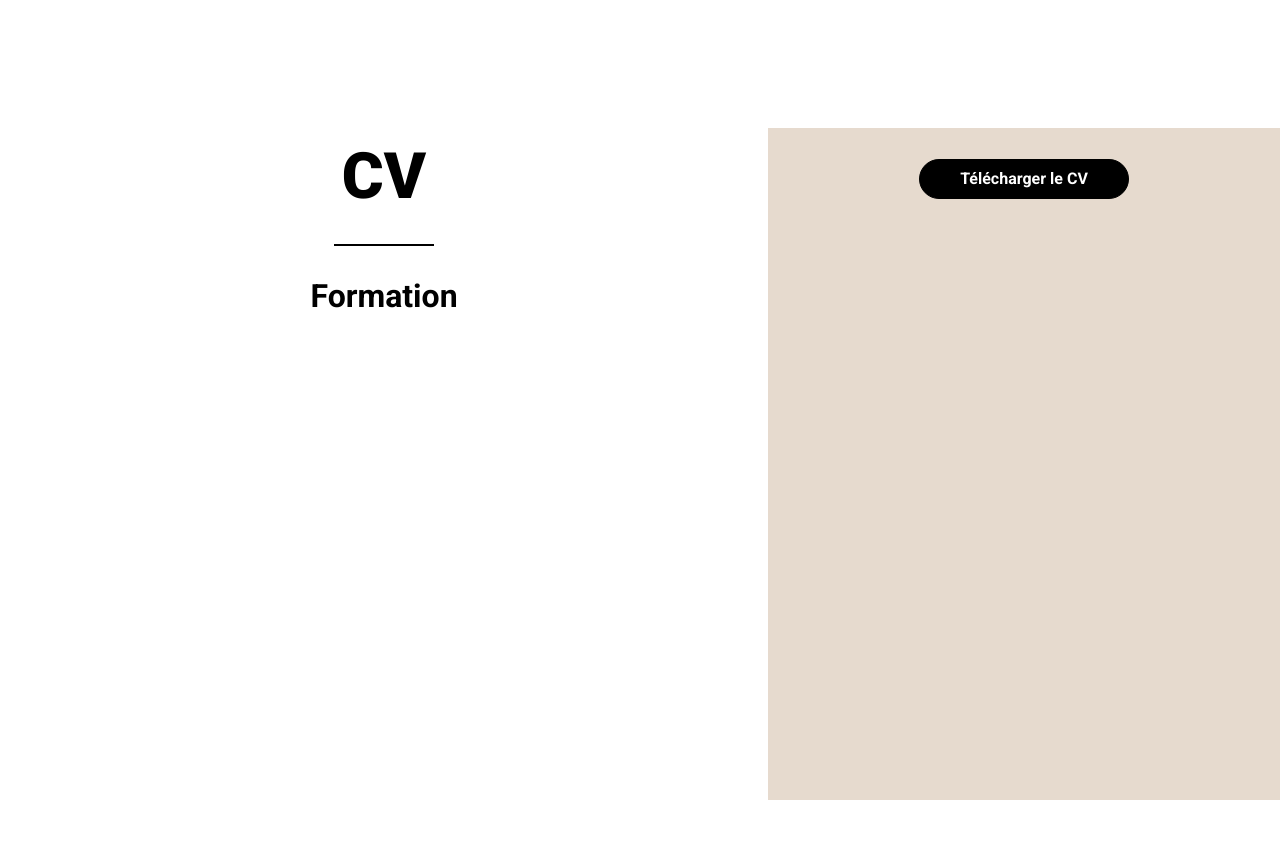
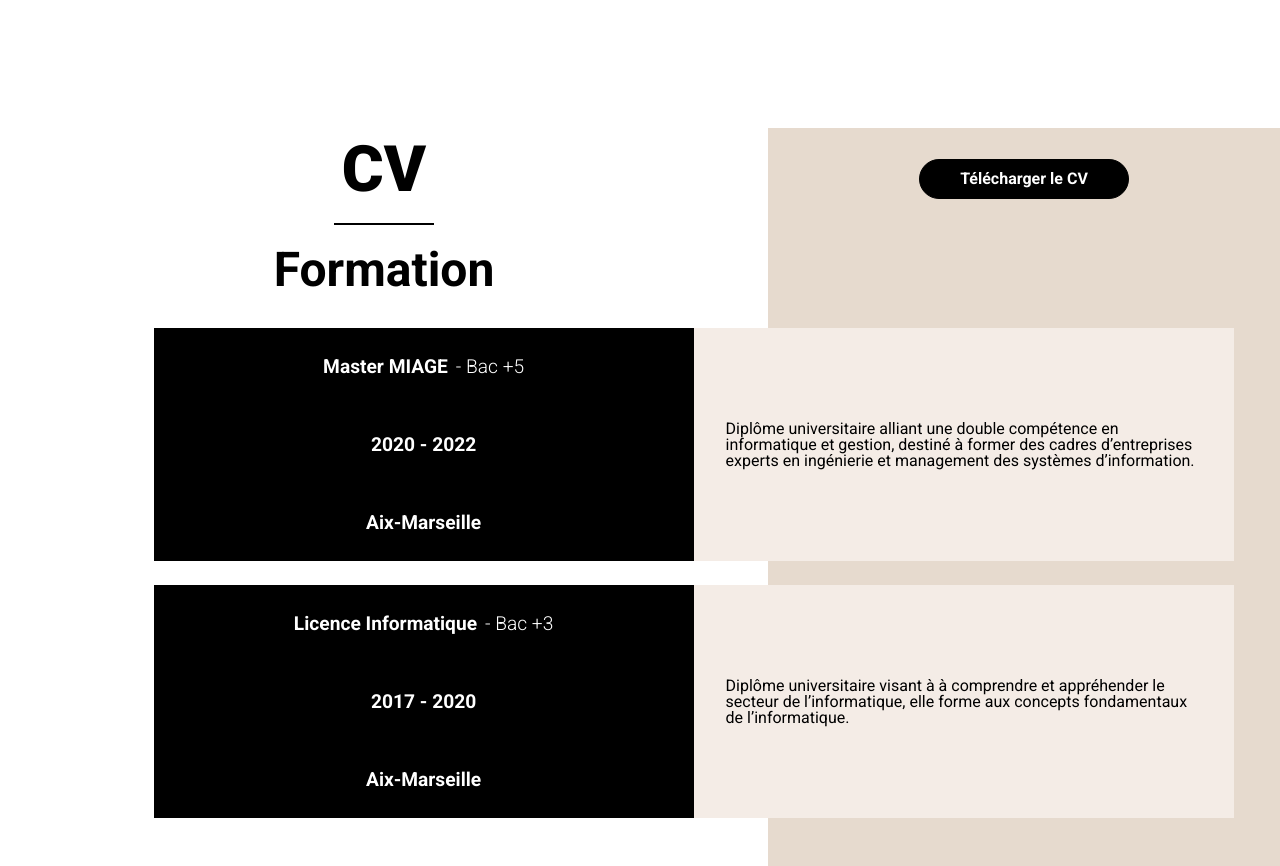
Before and after one commit to anzivinojul/portfolio, an Angular app: page / in a window 1280 px wide. Shown: the part 800-1666 px from the top of the page. Before the commit the page ends 1600 px from the top, so only its background shows below. Built offline with nearby package versions, Linux system fonts and the light colour scheme.

Commit message:
cv-education-page

```diff
--- a/src/app/pages/cv-education/cv-education.component.html
+++ b/src/app/pages/cv-education/cv-education.component.html
@@ -19,8 +19,42 @@
 
   </div>
 
-  <div class="container-card">
-
+  <div class="container-cards">
+    <div class="container-card-1">
+      <div class="container-card-1-left">
+        <div class="diploma">
+          <h3 id="diploma-title">Master MIAGE</h3>
+          <h3 id="diploma-year"> - Bac +5</h3>
+        </div>
+        <h3 id="years">2020 - 2022</h3>
+        <h3 id="region">Aix-Marseille</h3>
+      </div>
+      <div class="container-card-1-right">
+        <p id="description">
+          Diplôme universitaire alliant une double compétence en informatique et gestion,
+          destiné à former des cadres d’entreprises experts en ingénierie et management
+          des systèmes d’information.
+        </p>
+      </div>
+    </div>
+    <div class="container-card-2">
+      <div class="container-card-2-left">
+        <div class="diploma">
+          <h3 id="diploma-title">Licence Informatique</h3>
+          <h3 id="diploma-year"> - Bac +3</h3>
+        </div>
+        <h3 id="years">2017 - 2020</h3>
+        <h3 id="region">Aix-Marseille</h3>
+      </div>
+      <div class="container-card-2-right">
+        <p id="description">
+          Diplôme universitaire visant à à comprendre et appréhender le secteur de l’informatique,
+          elle forme aux concepts fondamentaux de l’informatique.
+        </p>
+      </div>
+    </div>
   </div>
 
+  <div class="container-bottom"></div>
+
 </div>
--- a/src/app/pages/cv-education/cv-education.component.scss
+++ b/src/app/pages/cv-education/cv-education.component.scss
@@ -8,7 +8,7 @@
 
 .container-cv-education {
     width: 100%;
-    height: calc(100vh - 128px);
+    min-height: calc(100vh - 128px);
     position: relative;
 
     .background-landing-left {
@@ -32,9 +32,11 @@
     }
 
     .container-top {
-      min-width: 100%;
-      min-height: 30%;
+      width: 100%;
+      height: 200px;
+      min-height: 200px;
       display: flex;
+      padding-bottom: space(3);
 
       .container-top-left {
         min-width: 60%;
@@ -55,7 +57,7 @@
         }
 
         #title-header {
-          font-size: 2em;
+          font-size: 3em;
           font-weight: 700;
         }
       }
@@ -74,4 +76,94 @@
       }
 
     }
+
+    .container-cards {
+      display: flex;
+      flex-direction: column;
+      gap: space(3);
+      margin-left: 12%;
+      width: 1080px;
+      height: 490px;
+
+      .container-card-1 {
+        display: flex;
+        width: 100%;
+        height: 50%;
+
+        .container-card-1-left {
+          display: flex;
+          flex-direction: column;
+          justify-content: space-around;
+          align-items: center;
+          width: 50%;
+          height: 100%;
+          background-color: $black;
+          color: $white;
+          font-size: 1.2em;
+        }
+
+        .container-card-1-right {
+          display: flex;
+          justify-content: center;
+          align-items: center;
+          padding: 0 space(4);
+          width: 50%;
+          height: 100%;
+          background-color: $card;
+        }
+
+      }
+
+      .container-card-2 {
+        display: flex;
+        width: 100%;
+        height: 50%;
+
+        .container-card-2-left {
+          display: flex;
+          flex-direction: column;
+          justify-content: space-around;
+          align-items: center;
+          width: 50%;
+          height: 100%;
+          background-color: $black;
+          color: $white;
+          font-size: 1.2em;
+        }
+
+        .container-card-2-right {
+          display: flex;
+          justify-content: center;
+          align-items: center;
+          padding: 0 space(4);
+          width: 50%;
+          height: 100%;
+          background-color: $card;
+        }
+      }
+
+      .diploma {
+        display: flex;
+        justify-content: center;
+        gap: space(1);
+      }
+
+      #diploma-title {
+        font-weight: 700;
+      }
+
+      #diploma-year {
+        font-weight: 300;
+      }
+
+      #description {
+        font-weight: 400;
+        font-size: 1em;
+      }
+    }
+
+    .container-bottom {
+      width: 100%;
+      height: space(6);
+    }
 }
--- a/src/app/pages/landing/landing.component.scss
+++ b/src/app/pages/landing/landing.component.scss
@@ -2,7 +2,7 @@
 
 .container-landing {
   width: 100%;
-  height: calc(100vh - 128px);
+  min-height: calc(100vh - 128px);
   position: relative;
   display: flex;
   justify-content: center;
```
